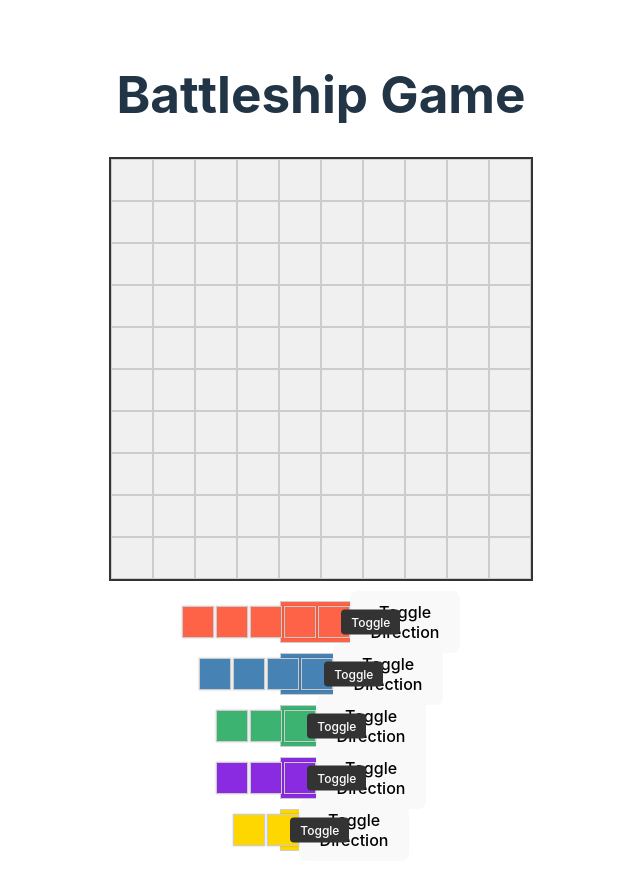
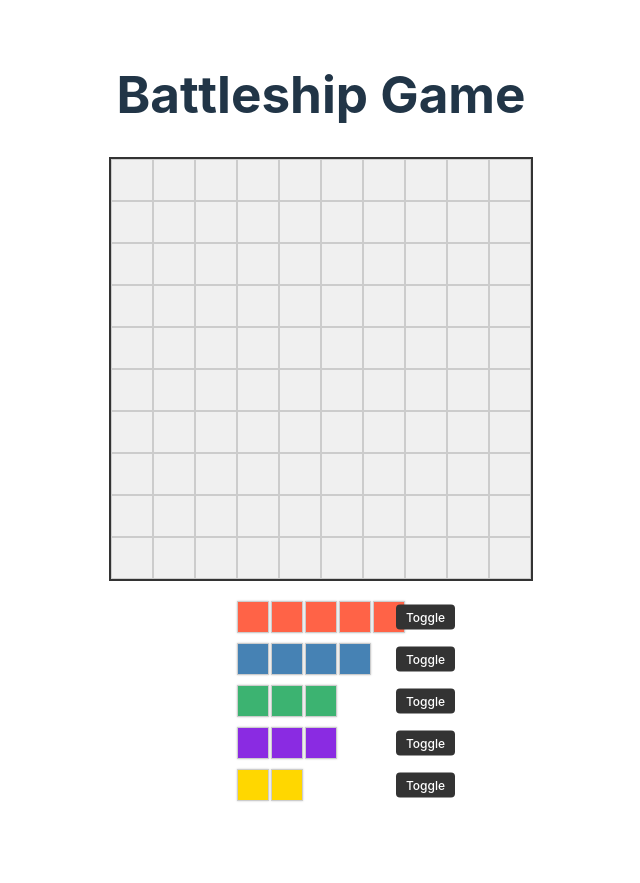
Before and after one commit to iamsuz/battleship-ui, a React (Vite) app: page / in a window 1280 px wide. Shown: the whole page, without its empty margins (319-959 px from the left). After the commit the page ends 833 px from the top, so only its background shows below. Built offline with nearby package versions, Linux system fonts and the light colour scheme.

Commit message:
Update the rotation of the ship and placement on the board

```diff
--- a/src/components/ui/Board.tsx
+++ b/src/components/ui/Board.tsx
@@ -40,17 +40,9 @@ const Board: React.FC<BoardProps> = ({ boardSize = 10 }) => {
 	}
 
 	// Handle the start of a drag event
-	const handleDragStart = (
-		e: React.DragEvent,
-		name: string,
-		size: number,
-		color: string,
-		direction: "horizontal" | "vertical"
-	) => {
-		e.dataTransfer.setData(
-			"ship",
-			JSON.stringify({ name, size, color, direction })
-		);
+	const handleDragStart = (e: React.DragEvent, ship: Ship) => {
+		setDraggingShip(ship); // Set the dragging ship
+		e.dataTransfer.setData("ship", JSON.stringify(ship));
 	};
 
 	// Handle dropping a ship on the board
@@ -75,7 +67,7 @@ const Board: React.FC<BoardProps> = ({ boardSize = 10 }) => {
 		if (!checkSpaceForShip(ship, row, col)) {
 			return; // Don't place the ship if there isn't enough space
 		}
-
+		console.log("Placing ship on board");
 		// Place the ship if the space is clear
 		for (let i = 0; i < ship.size; i++) {
 			if (ship.direction === "horizontal") {
@@ -148,7 +140,7 @@ const Board: React.FC<BoardProps> = ({ boardSize = 10 }) => {
 	};
 	// Handle toggling ship direction
 	const handleToggleDirection = (name: string) => {
-		const updatedShips: Ship = ships.map((ship) =>
+		const updatedShips: Ship[] = ships.map((ship) =>
 			ship.name === name
 				? {
 						...ship,
@@ -171,24 +163,16 @@ const Board: React.FC<BoardProps> = ({ boardSize = 10 }) => {
 			{/* Ships Panel */}
 			<div className="ship-container">
 				{ships.map((ship) => (
-					<div
+					<Ship
 						key={ship.name}
-						className="ship-item"
-						style={{ backgroundColor: ship.color }}
-					>
-						<Ship
 						name={ship.name}
 						size={ship.size}
 						color={ship.color}
 						direction={ship.direction}
 						onDragStart={(e) => handleDragStart(e, ship)}
-							onToggleDirection={() => handleToggleDirection(ship.name)} // Toggle direction on each ship
-							isDraggable={!placedShips.includes(ship.name)} // Disable dragging for placed ships
+						onToggleDirection={() => handleToggleDirection(ship.name)}
+						isDraggable={!placedShips.includes(ship.name)}
 					/>
-						<button onClick={() => toggleShipDirection(ship)}>
-							Toggle Direction
-						</button>
-					</div>
 				))}
 			</div>
 		</div>
```
Lines whose indentation alone changed are shown as unchanged.
